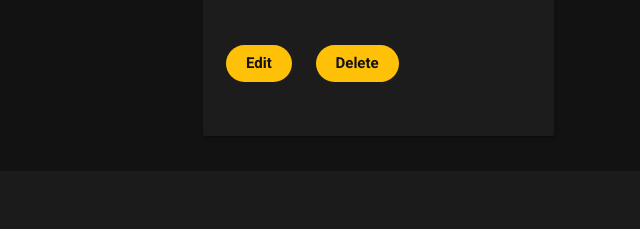
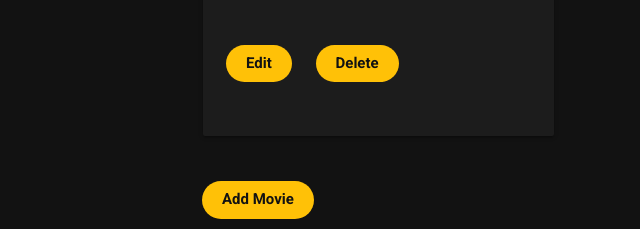
Before and after one commit to patrickaod/CineVault, a Flask app: template templates/account.html in a window 1280 px wide. Shown: the part 1295-1524 px from the top of the page, without its empty margins (0-640 px from the left). Before the commit the page ends 1433 px from the top, so only its background shows below. Run offline with Flask 3, Linux system fonts and the light colour scheme; the template is opened without the code that fills it: most values are stand-ins (such as "Sample title", 1, 10 or a date in 2020); some libraries are stand-ins or nearby versions; some web fonts are replaced.

Commit message:
Add bottom section add button

```diff
--- a/templates/account.html
+++ b/templates/account.html
@@ -47,7 +47,7 @@
     </div>
     <!-- Middle container - Movie Display -->
     <div class="middle-section">
-        <!-- Middle section - Add button -->
+        <!-- Middle section - Add Button -->
         <button id="middleAddMovieBtn" class="add-movie-btn">Add Movie</button>
         <!-- Movie Card For Loop -->
         {% for movie in movies %}
@@ -86,6 +86,8 @@
     </div>
     <!-- Bottom container - Add Button -->
     <div class="bottom-section">
+        <!-- Bottom section - Add Button -->
+        <button id="bottomAddMovieBtn" class="add-movie-btn">Add Movie</button>
     </div>
 
 </div>
```
